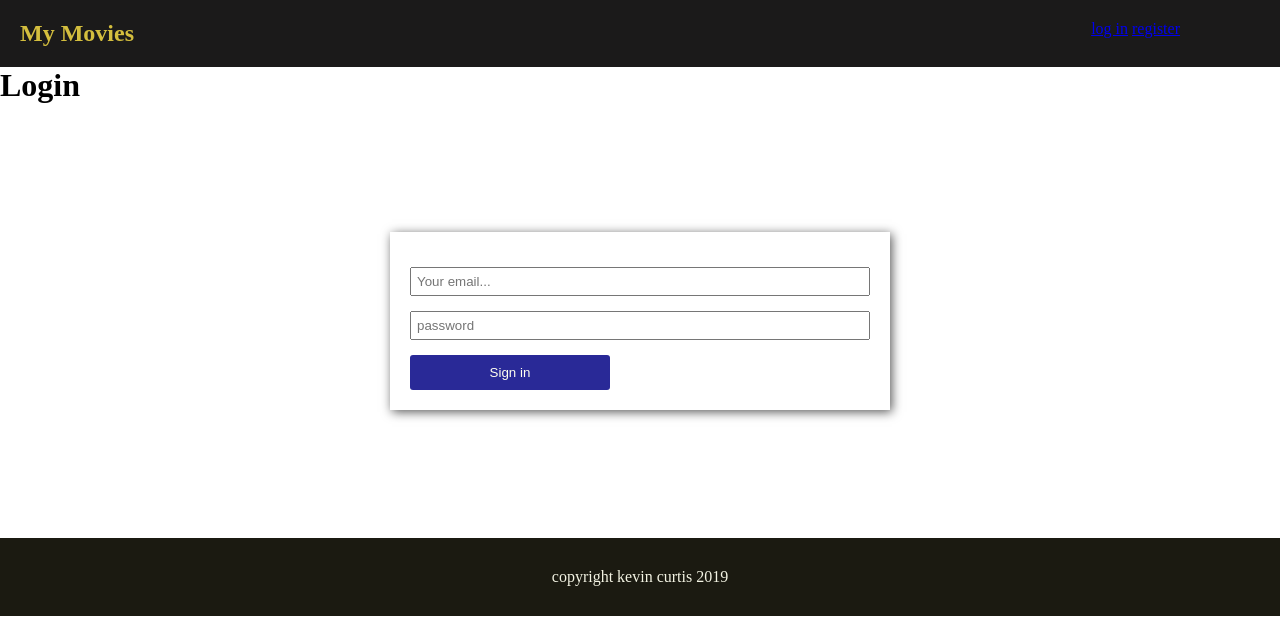
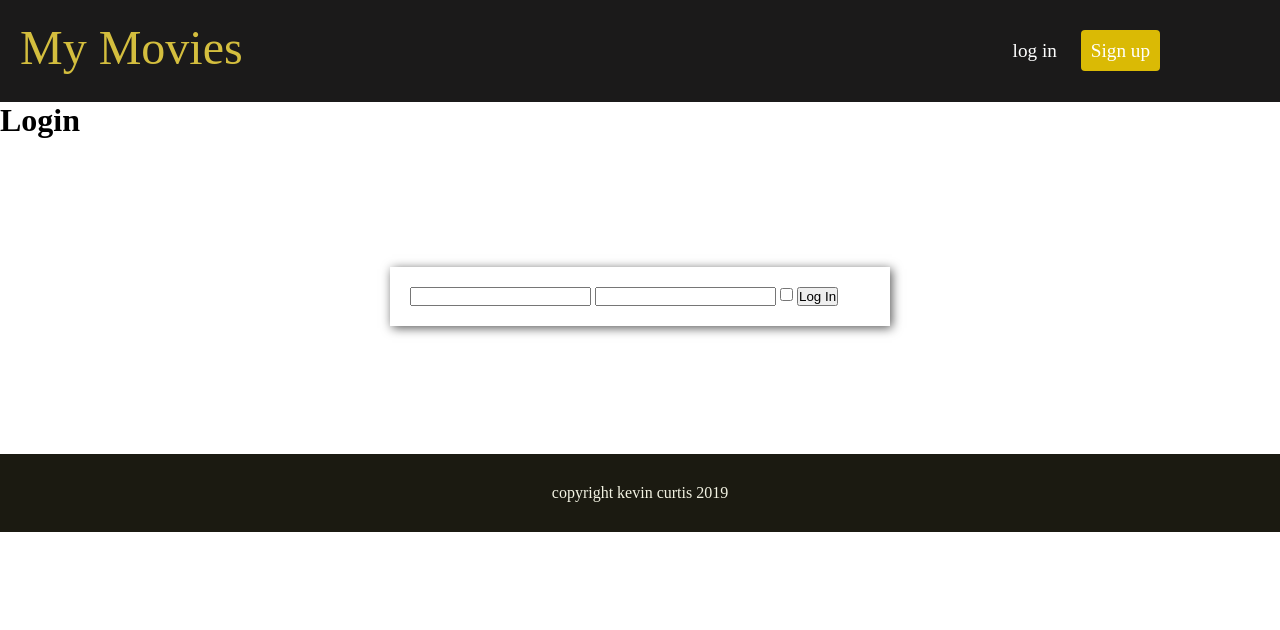
Before and after one commit to KevinCurtisDev/My-Movies, a Flask app: page /login in a window 1280 px wide. Shown: the top 630 px of the page. Run offline with Flask 2, Linux system fonts and the light colour scheme.

Commit message:
Completed login/ sign up/ log out logic

```diff
--- a/app/auth/routes.py
+++ b/app/auth/routes.py
@@ -1,6 +1,7 @@
 from flask import render_template, flash, redirect, url_for
-from flask_login import login_user, logout_user
+from flask_login import login_user, logout_user, login_required,  current_user
 from app.auth.forms import RegistrationForm
+from app.auth.forms import LoginForm
 from app.auth import authentication as at
 from app.auth.models import User
 
@@ -21,15 +22,22 @@ def register_user():
 
 @at.route('/login', methods=['GET', 'POST'])
 def signin_user():
+    if current_user.is_authenticated:
+        return redirect(url_for('main.index'))
 
-    form = LoginForm()
-    if form.validate_submit():
-        user = User.query.filter_by(user_email=form.email.data).first()
-        if not user or not user.check_password(form.password.data):
+    login_form = LoginForm()
+    if login_form.validate_on_submit():
+        user = User.query.filter_by(user_email=login_form.email.data).first()
+        if not user or not user.check_password(login_form.password.data):
             flash('Invalid login, try again')
             return redirect(url_for('authentication.signin_user'))
 
-        login_user(user, form.stay_loggedin.data)
-        return redirect(url_for('main.show_movies'))
+        login_user(user, login_form.stay_loggedin.data)
+        return redirect(url_for('main.index'))
+    return render_template('login.html', login_form=login_form)
 
-    return render_template('login.html')
+@at.route('/logout')
+@login_required
+def log_out_user():
+    logout_user()
+    return redirect(url_for('main.index'))
--- a/app/auth/templates/login.html
+++ b/app/auth/templates/login.html
@@ -1,9 +1,11 @@
 {% extends 'base.html' %}
     {% block body %}
         <h1>Login</h1>
-        <form class="login__form">
-            <input type="email" placeholder="Your email..." name="email" class="login__form-input" required>
-            <input type="password" placeholder="password" name="password" class="login__form-input" required>
-            <input type="submit" class="login__form-button" value="Sign in">
+        <form action="/login" method="Post" class="login__form">
+            {{ login_form.hidden_tag() }}
+            {{ login_form.email }}
+            {{ login_form.password }}
+            {{ login_form.stay_loggedin }}
+            {{ login_form.submit }}
         </form>
     {% endblock %}
--- a/app/movies/routes.py
+++ b/app/movies/routes.py
@@ -7,10 +7,6 @@ from flask import render_template, url_for, request
 def index():
     return render_template('index.html')
 
-@main.route('/login')
-def login():
-    return render_template('login.html')
-
 @main.app_errorhandler(404)
 def page_not_found(e):
     return render_template('notfound.html'), 404
--- a/app/movies/templates/partials/_navbar.html
+++ b/app/movies/templates/partials/_navbar.html
@@ -1,10 +1,14 @@
 <nav>
     <div class="title">
-            <h1>My Movies</h1>
+           <a href="/"  class="title-text">My Movies</a>
     </div>
 
     <div class="log">
-        <a href="login">log in</a>
-        <a href="register">register</a>
+        {% if current_user.is_authenticated %}
+            <a href="{{ url_for('authentication.log_out_user') }}" class="login-out">sign out</a>
+        {% else %}
+            <a href="{{ url_for('authentication.signin_user') }}" class="login-out">log in</a>
+            <a href="register" class="register">Sign up</a>
+        {% endif %}
     </div>
 </nav>
--- a/app/static/styles/styles.css
+++ b/app/static/styles/styles.css
@@ -12,13 +12,42 @@ nav {
 }
 
 nav .title {
+    width: calc(50% - 40px);
+}
+
+.title-text {
     color: rgb(212, 190, 62);
-    width: calc(50% - 40px);
+    text-decoration: none;
+    font-size: 3rem;
+}
+
+nav p {
+    margin: 10px;
+    color: white;
 }
 
 nav .log {
     width: calc(50% - 40px);
     text-align: right;
+    height: 100%;
+    padding: 20px 0;
+}
+
+.login-out {
+    text-decoration: none;
+    color: white;
+    font-size: 1.2rem;
+}
+
+.register {
+    background-color: rgb(218, 186, 5);
+    color: white;
+    padding: 10px;
+    border-radius: 4px;
+    text-decoration: none;
+    font-size: 1.2rem;
+    width: 200px;
+    margin: 0 20px;
 }
 
 .index-main {
```
